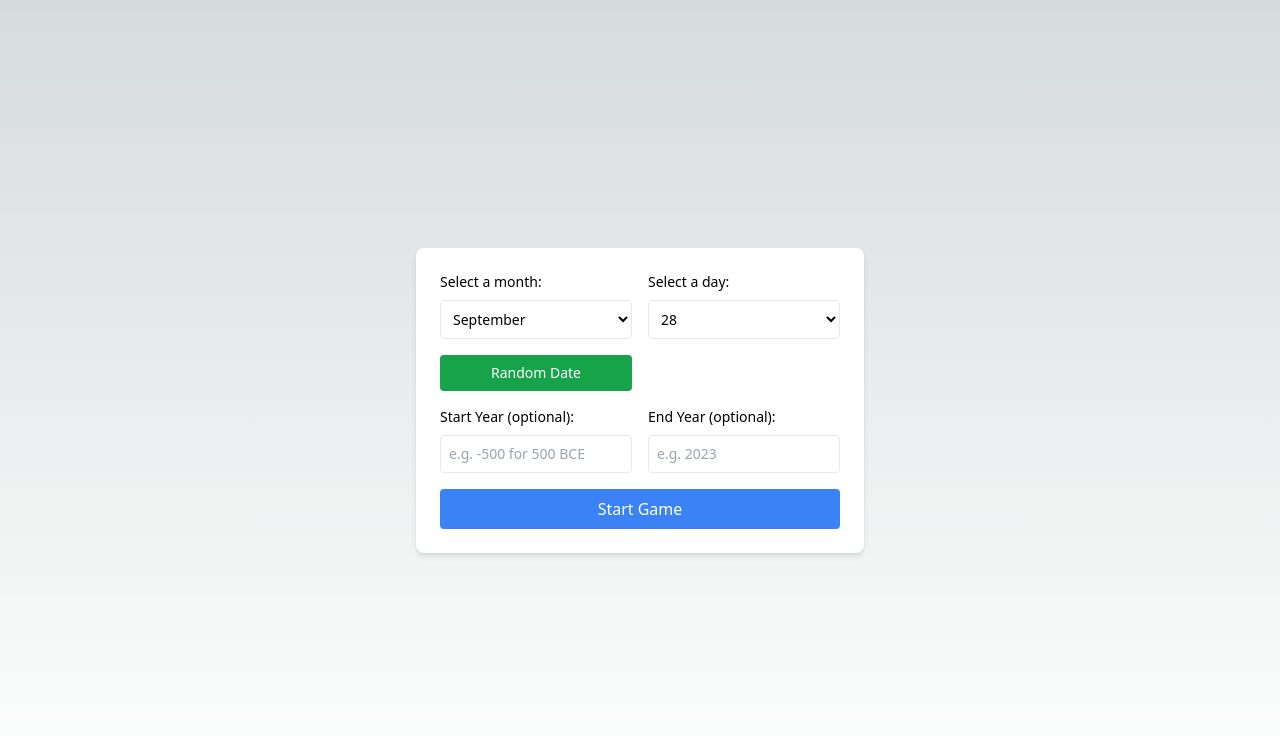
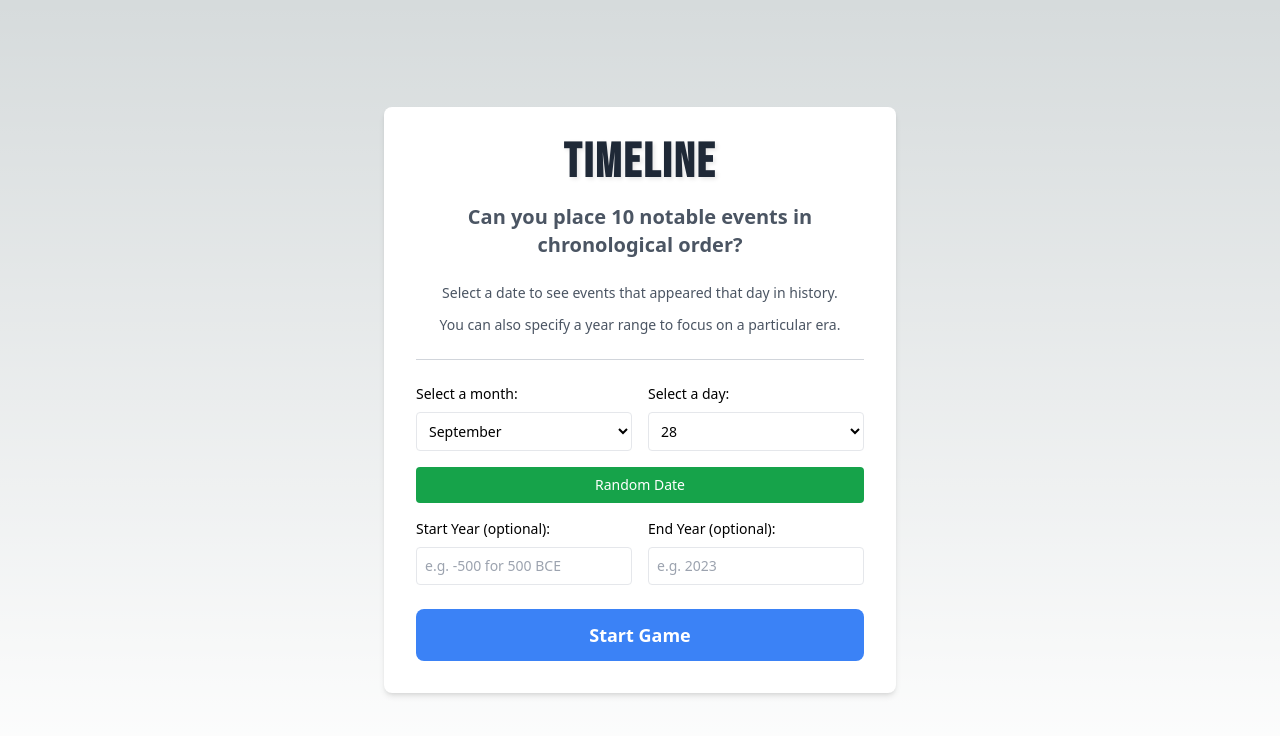
Before and after one commit to Rodigee/timeline, a Next.js app: page / in a window 1280 px wide. Shown: the top 736 px of the page. Built offline with nearby package versions, Linux system fonts and the light colour scheme.

Commit message:
Add title and explanation to pregame ui.
Moved the randomized date button.

```diff
--- a/components/DateSelector.js
+++ b/components/DateSelector.js
@@ -73,13 +73,13 @@ export default function DateSelector({ selectedMonth, selectedDay, onDateChange,
                         ))}
                     </select>
                 </div>
-                <button
-                    onClick={handleRandomDate}
-                    className="w-full bg-green-600 hover:bg-green-700 text-white px-4 py-2 rounded transition-colors duration-200 text-sm"
-                >
-                    Random Date
-                </button>
             </div>
+            <button
+                onClick={handleRandomDate}
+                className="w-full bg-green-600 hover:bg-green-700 text-white px-4 py-2 rounded transition-colors duration-200 text-sm"
+            >
+                Random Date
+            </button>
             <div className="grid grid-cols-1 sm:grid-cols-2 gap-4">
                 <div>
                     <label htmlFor="startYear" className="block mb-2 text-sm font-medium">Start Year (optional):</label>
--- a/components/PreGameUI.js
+++ b/components/PreGameUI.js
@@ -11,6 +11,12 @@ const PreGameUI = ({ onGameStart }) => {
         const today = new Date();
         setSelectedMonth(today.getMonth() + 1);
         setSelectedDay(today.getDate());
+
+        // Load the Bebas Neue font
+        const link = document.createElement('link');
+        link.href = 'https://fonts.googleapis.com/css2?family=Bebas+Neue&display=swap';
+        link.rel = 'stylesheet';
+        document.head.appendChild(link);
     }, []);
 
     const handleDateChange = useCallback((month, day) => {
@@ -39,7 +45,21 @@ const PreGameUI = ({ onGameStart }) => {
 
     return (
         <div className="flex flex-col items-center justify-center min-h-screen w-full px-4 sm:px-6 lg:px-8">
-            <div className="w-full max-w-md bg-white dark:bg-slate-800 p-4 sm:p-6 rounded-lg shadow-md">
+            <div className="w-full max-w-lg bg-white dark:bg-slate-800 p-6 sm:p-8 rounded-lg shadow-md">
+                <h1 className="text-5xl font-bold text-center mb-4 text-gray-800 dark:text-white" style={{ fontFamily: "'Bebas Neue', sans-serif", letterSpacing: '0.05em', textShadow: '2px 2px 4px rgba(0,0,0,0.1)' }}>
+                    TIMELINE
+                </h1>
+                <h2 className="text-xl text-center mb-6 text-gray-600 dark:text-gray-300">
+                    <strong>Can you place 10 notable events in chronological order?</strong>
+                </h2>
+                <div className="mb-6 border-b border-gray-300 dark:border-gray-700 pb-6">
+                    <p className="text-sm text-gray-600 dark:text-gray-400 text-center mb-3">
+                        Select a date to see events that appeared that day in history.
+                    </p>
+                    <p className="text-sm text-gray-600 dark:text-gray-400 text-center">
+                        You can also specify a year range to focus on a particular era.
+                    </p>
+                </div>
                 <DateSelector
                     selectedMonth={selectedMonth}
                     selectedDay={selectedDay}
@@ -51,7 +71,7 @@ const PreGameUI = ({ onGameStart }) => {
                 />
                 <button
                     onClick={handleStartGame}
-                    className="bg-blue-500 hover:bg-blue-600 text-white px-4 py-2 rounded mt-4 w-full transition-colors duration-200"
+                    className="bg-blue-500 hover:bg-blue-600 text-white px-6 py-3 rounded-lg mt-6 w-full transition-colors duration-200 text-lg font-semibold"
                 >
                     Start Game
                 </button>
```
